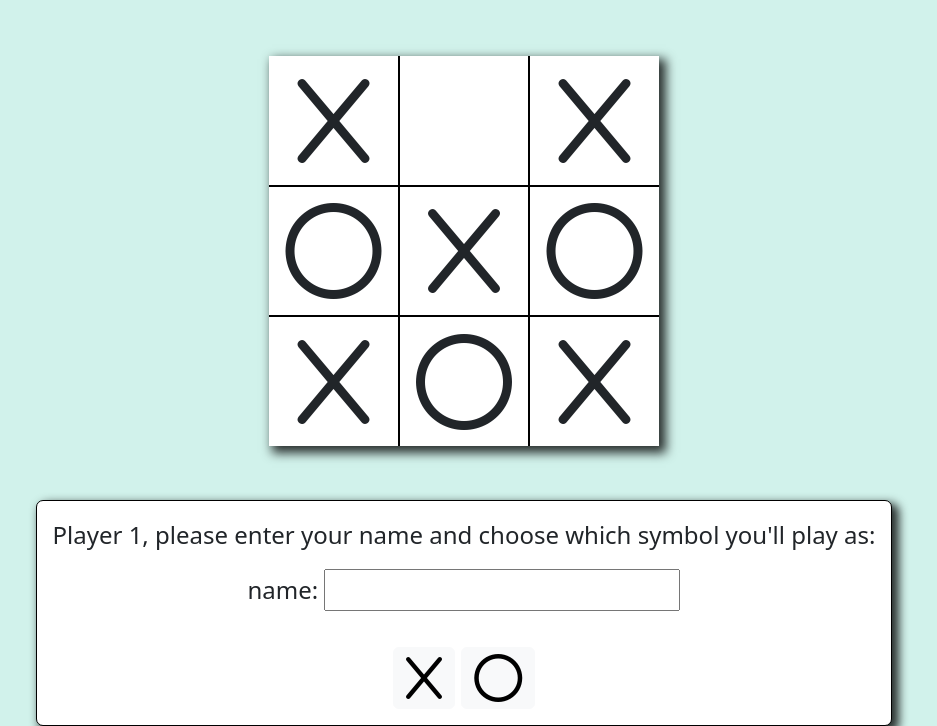
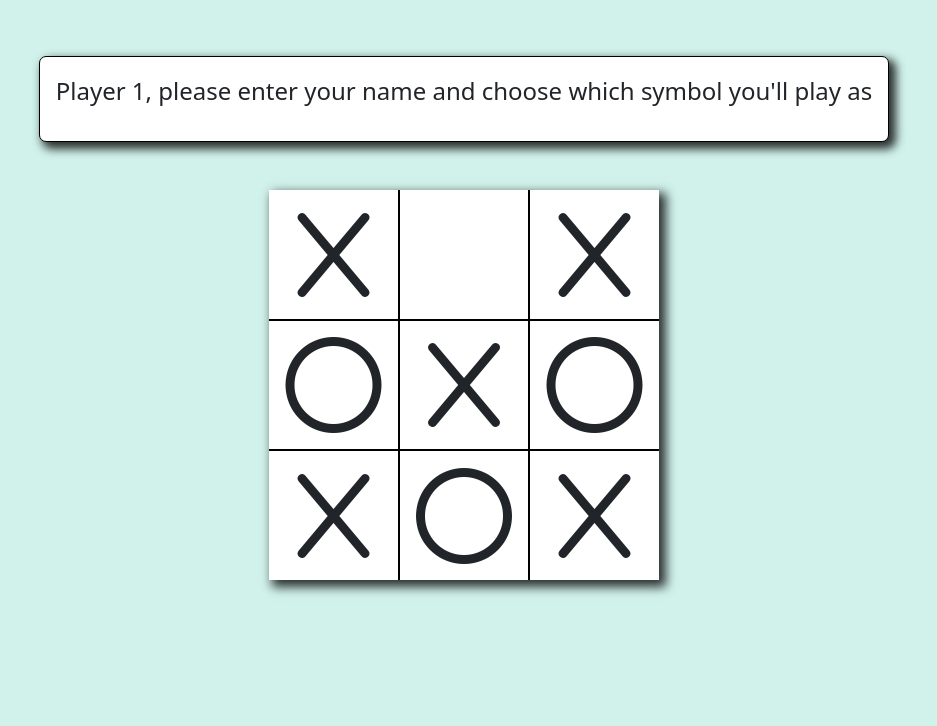
Before and after one commit to joethyr/tic-tac-toe, a website: page index.html in a window 1280 px wide. Both pictures are taken after a click on the button "PLAY GAME!". Shown: the part 108-834 px from the top of the page, without its empty margins (176-1113 px from the left). After the commit the page ends 800 px from the top, so only its background shows below. Drawn offline with nearby package versions, Linux system fonts and the light colour scheme; some icons are missing.

Commit message:
remove function for players to choose name and symbol

```diff
--- a/index.html
+++ b/index.html
@@ -19,6 +19,10 @@
   </head>
   <body class="container">
     <h1>Tic Tac Toe</h1>
+    <button class="btn btn-primary" id="btn-play">PLAY GAME!</button>
+    <div class="container" id="game-text-box">
+      <p class="game-dialogue"></p>
+    </div>
     <table>
       <tr>
         <td><i class="fa-regular fa-x fa-6x"></i></td>
@@ -36,19 +40,6 @@
         <td><i class="fa-regular fa-x fa-6x"></i></td>
       </tr>
     </table>
-
-    <button class="btn btn-primary" id="btn-play">PLAY GAME!</button>
-
-    <div class="container" id="game-text-box">
-      <div class="game-choose-symbol">
-        <p>Player 1, please enter your name and choose which symbol you'll play as:</p>
-        <label for="name">name:</label>
-        <input type="text" id="fname" name="name" /><br /><br />
-        <button class="btn btn-light"><i class="fa-regular fa-x fa-3x"></i></button>
-        <button class="btn btn-light"><i class="fa-regular fa-circle fa-3x"></i></button>
-      </div>
-      <div class="game-text-announcer">Player ${player} its your turn!</div>
-    </div>
     <!-- JavaScript Bundle with Popper -->
     <script
       src="https://cdn.jsdelivr.net/npm/bootstrap@5.2.3/dist/js/bootstrap.bundle.min.js"
--- a/script.js
+++ b/script.js
@@ -1,30 +1,26 @@
 const playButton = document.getElementById("btn-play");
 const boardDom = document.querySelector("table");
+const gameDialogue = document.querySelector(".game-dialogue");
+const player1 = {}
+const player2 = {}
 
 const game = (() => {
     const start = () => {
         playButton.style.display = "none";
         boardDom.style.display = "inline-block";
         document.getElementById("game-text-box").style.display = "block";
+        const enterNameText = "please enter your name and choose which symbol you'll play as"
+        // runs function that generates dialogue that asks PLAYER 1 for name and symbol
+        gameDialogue.innerHTML = `Player 1, ${enterNameText}`
     };
     return {
         start,
     };
 })();
 
-playButton.addEventListener("click", game.start);
-
-
-
-
-// const player = (name, symbol) => {
-//     const create = () => {
-
-//     }
-
-// };
-
 // const gameBoard = {
 //     const board = Array.apply(null, { length: 9 })
 
+
 // };
+playButton.addEventListener("click", game.start);
--- a/style.css
+++ b/style.css
@@ -56,6 +56,7 @@ tr:first-child > td {
 
 #game-text-box {
   margin-top: 3rem;
+  margin-bottom: 3rem;
   border: 1px black solid;
   border-radius: 7px;
   max-width: fit-content;
@@ -64,14 +65,6 @@ tr:first-child > td {
   display: none;
 }
 
-.game-choose-symbol {
-  display: block;
-}
-
-.game-text-announcer {
-  display: none;
-}
-
 #btn-play {
   padding: 1rem 2rem;
   font-size: 2.5rem;
```
